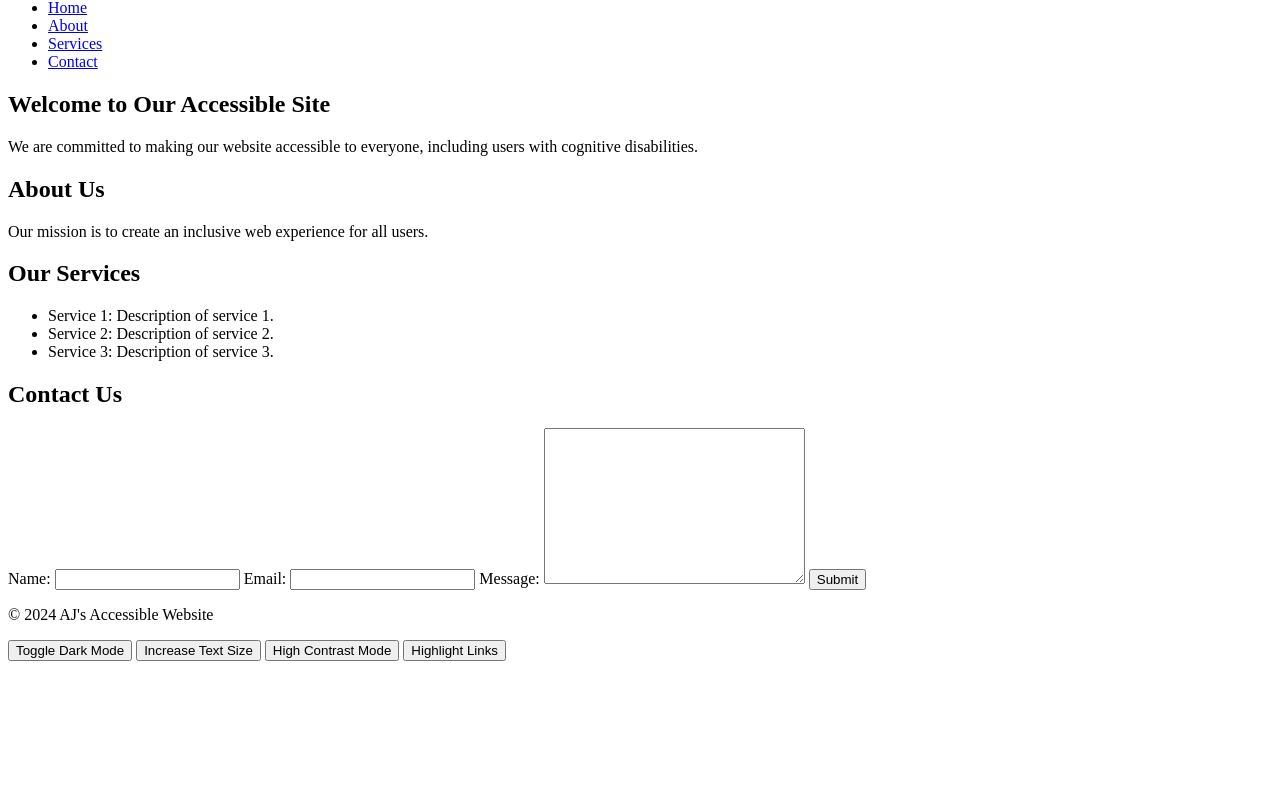
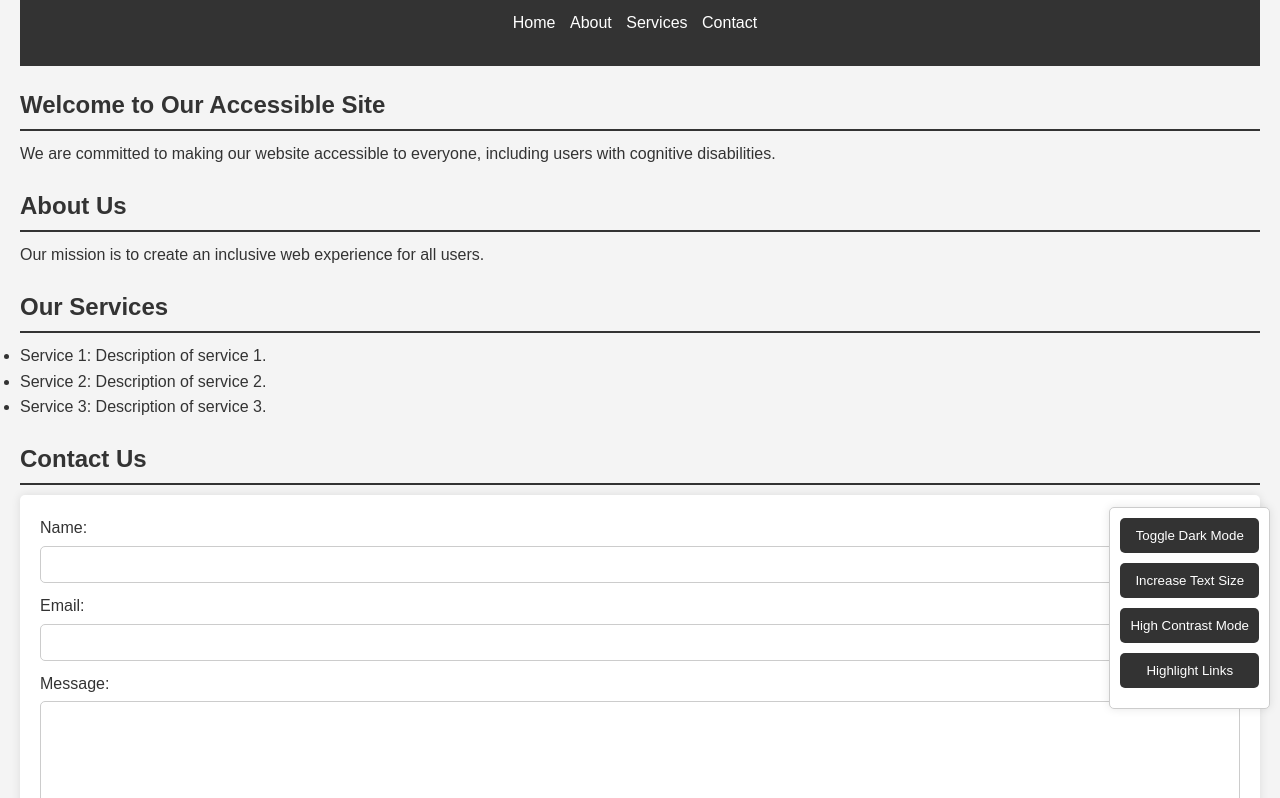
Before and after one commit to oshkoshbagoshh/penta-accessibility-toolkit, a website: page index.html in a window 1280 px wide. Shown: the part 81-879 px from the top of the page. Before the commit the page ends 800 px from the top, so only its background shows below. Drawn offline with nearby package versions, Linux system fonts and the light colour scheme.

Commit message:
chore: Add accessibility widget for improved website accessibility

```diff
--- a/index.html
+++ b/index.html
@@ -1,16 +1,16 @@
 <!DOCTYPE html>
 <html lang="en">
   <head>
-    <meta charset="UTF-8">
-    <meta name="viewport" content="width=device-width, initial-scale=1.0">
+    <meta charset="UTF-8" />
+    <meta name="viewport" content="width=device-width, initial-scale=1.0" />
     <title>AJ's Accessibly Website</title>
-    <link rel="stylesheet" href="styles.css">
+    <link rel="stylesheet" href="styles.css" />
     <script src="https://code.jquery.com/jquery-3.6.0.min.js"></script>
     <script src="script.js" defer></script>
   </head>
   <body>
     <header>
-        <h1> AJ's Accessible Website</h1>
+      <h1>AJ's Accessible Website</h1>
       <nav>
         <ul>
           <li><a href="#Home">Home</a></li>
@@ -25,13 +25,17 @@
     <main>
       <section id="home">
         <h2>Welcome to Our Accessible Site</h2>
-            <p>We are committed to making our website accessible to everyone, including users with cognitive disabilities.</p>
+        <p>
+          We are committed to making our website accessible to everyone,
+          including users with cognitive disabilities.
+        </p>
       </section>
-
 
       <section id="about">
         <h2>About Us</h2>
-            <p>Our mission is to create an inclusive web experience for all users.</p>
+        <p>
+          Our mission is to create an inclusive web experience for all users.
+        </p>
       </section>
 
       <section id="services">
@@ -47,19 +51,23 @@
         <h2>Contact Us</h2>
         <form id="contactForm">
           <label for="name">Name:</label>
-                <input type="text" id="name" name="name" required>
+          <input type="text" id="name" name="name" required />
 
           <label for="email">Email:</label>
-                <input type="email" id="email" name="email" required>
+          <input type="email" id="email" name="email" required />
 
           <label for="message">Message:</label>
-                <textarea name="message" id="message" required cols="30" rows="10"></textarea>
+          <textarea
+            name="message"
+            id="message"
+            required
+            cols="30"
+            rows="10"
+          ></textarea>
 
           <button type="submit">Submit</button>
         </form>
       </section>
-
-
     </main>
 
     <footer>
--- a/styles.css
+++ b/styles.css
@@ -0,0 +1,167 @@
+/* Basic Reset */
+
+*{
+    margin: 0;
+    padding: 0;
+    box-sizing: border-box;
+}
+
+/* Body Styling */
+body {
+    font-family: Arial, Helvetica, sans-serif;
+    line-height: 1.6;
+    background-color: #f4f4f4;
+    color: #333;
+    padding: 20px;
+}
+
+/* Dark Mode */
+body.dark-mode {
+    background-color: #121212;
+    color: #ffffff;
+
+}
+
+
+body.dark-mode header, body.dark-mode footer {
+    background-color: #333;
+}
+
+
+/* High Contrast Mode */
+body.high-contrast {
+    background-color: #000;
+    color: #fff;
+}
+
+body.high-contrast a {
+    color: #ff0;
+}
+
+/* Header Styling */
+header {
+    background: #333;
+    color: #fff;
+    padding: 10px 0;
+    text-align: center;
+}
+
+header h1 {
+    margin-bottom: 10px;
+}
+
+nav ul {
+    list-style: none;
+    padding: 0;
+}
+
+nav ul li {
+    display: inline;
+    margin-right: 10px;
+}
+
+nav ul li a {
+    color: #fff;
+    text-decoration: none;
+}
+/* Highlight links */
+body.highlight-links a {
+    background-color: yellow;
+}
+
+/* Main Content Styling */
+main {
+    margin-top: 20px;
+}
+
+section {
+    margin-bottom: 20px;
+}
+
+h2 {
+    border-bottom: 2px solid #333;
+    margin-bottom: 10px;
+    padding-bottom: 5px;
+}
+
+p, ul {
+    margin-bottom: 20px;
+}
+
+/* Form Styling */
+form {
+    background: #fff;
+    padding: 20px;
+    border-radius: 5px;
+    box-shadow: 0 0 10px rgba(0,0,0,0.1);
+
+
+}
+
+label {
+    display: block;
+    margin-bottom: 5px;
+}
+
+input, textarea {
+    width: 100%;
+    padding: 10px;
+    margin-bottom: 10px;
+    border: 1px solid #ccc;
+    border-radius: 5px;
+
+
+}
+
+
+button {
+    background: #333;
+    color: #fff;
+    padding: 10px 20px;
+    border: none;
+    border-radius: 5px;
+    cursor: pointer;
+}
+
+button:hover {
+    background: #555;
+}
+
+/* Footer Styling */
+footer {
+    background: #333;
+    color: #fff;
+    text-align: center;
+    padding: 10px 0;
+    margin-top: 20px;
+
+}
+
+/* Accessibility Widget Styling */
+.accesibility-widget {
+    position: fixed;
+    bottom: 10px;
+    right: 10px;
+    background: #fff;
+    padding: 10px;
+    border: 1px solid #ccc;
+    border-radius: 5px;
+    box-shadow: 0 0 10px rgba(0, 0, 0, 0.1);
+}
+
+.accesibility-widget button {
+    display: block;
+    margin-bottom: 10px;
+    width: 100%;
+    padding: 10px;
+    border: none;
+    border-radius: 5px;
+    cursor: pointer;
+    background: #333;
+    color: #fff;
+}
+
+
+.accessibility-widget button:hover {
+    background: #555;
+}
```
Also changed, not shown: clipboard.txt (+10 -0 lines). Lines whose indentation alone changed are shown as unchanged.
